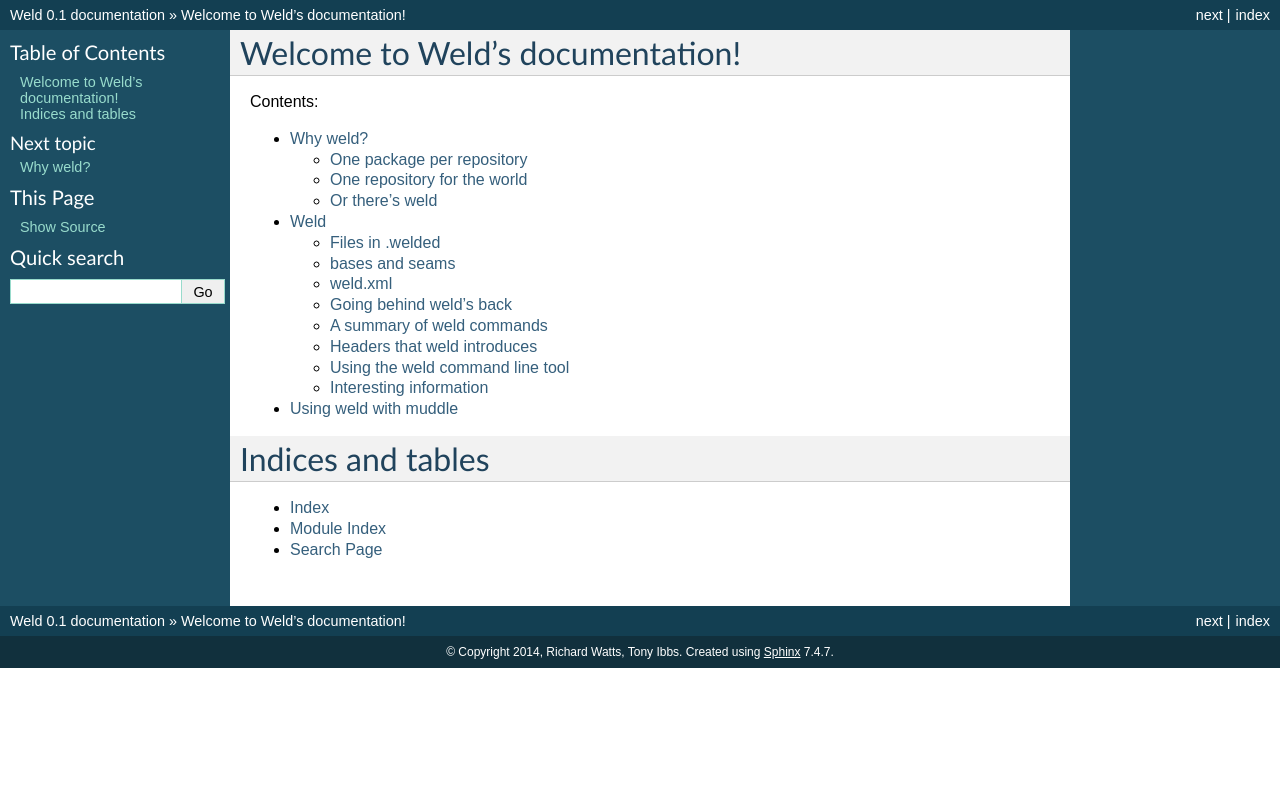
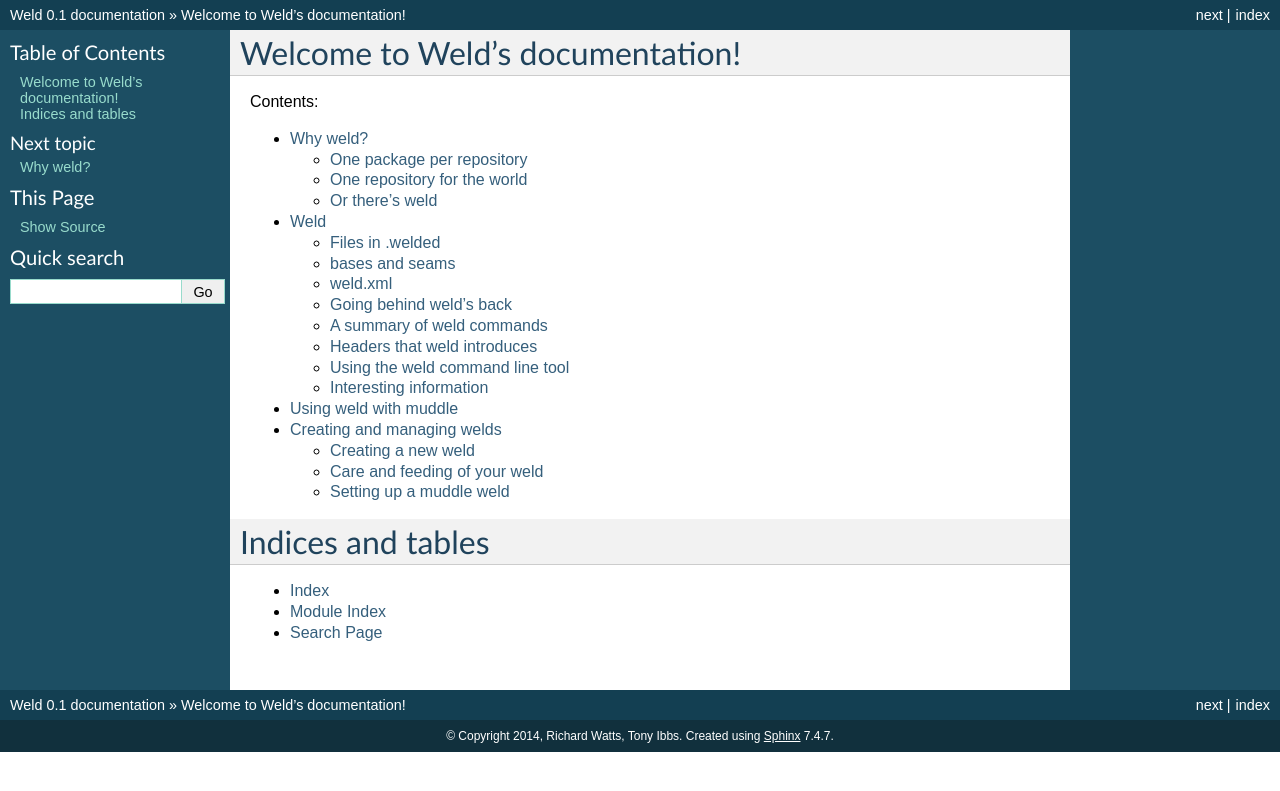
Before and after one commit to kynesim/weld, a Sphinx documentation site: the page built from docs/index.txt, in a window 1280 px wide. Shown: the top 791 px of the page. Built offline with Sphinx 7.4.7, drawn with Linux system fonts in a browser that asks for light colours; part of the change alters nothing that is shown.

Commit message:
Add some more docs

```diff
--- a/docs/index.txt
+++ b/docs/index.txt
@@ -14,6 +14,7 @@ Contents:
    intro
    README
    muddle
+   weld-management
 
 
 
--- /dev/null
+++ b/docs/weld-management.txt
@@ -0,0 +1,143 @@
+===========================
+Creating and managing welds
+===========================
+
+Creating a new weld
+===================
+
+Create a new directory for the weld::
+
+  $ mkdir fromble
+  $ cd fromble
+
+Create an XML file describing the weld. We're going to use the "canonical
+example" weld::
+
+   <?xml version="1.0" ?>
+   <weld name="frank">
+     <origin uri="ssh://git@home.example.com/ribbit/fromble" />
+     <base name="project124" uri="ssh://git@foo.example.com/my/base" branch="b" rev=".." tag=".."/>
+     <base name="igniting_duck" uri="ssh://git@bar.example.com/wobble" />
+     <seam base="project124" dest="flibble" />
+     <seam base="igniting_duck" source="foo" dest="bar" />
+   </weld>
+
+and we're going to put it into a an appropriate file with some editor - for
+instance::
+
+  $ vim fromble.xml
+
+We can then use the ``weld`` commandline tool to initialise our weld::
+
+  $ weld init fromble.xml
+  > git init
+  > git add <some-directory>/fromble/.weld/welded.xml .gitignore
+  > git remote rm origin
+  > git remote add origin ssh://git@home.example.com/ribbit/fromble
+  > git commit --allow-empty --file /tmp/weldcommitYp7JZ2
+  Weld initialised OK.
+
+After that, our directory structure should look like::
+
+  fromble/
+    .git/...
+    .gitignore
+    .weld/
+      welded.xml
+    fromble.xml
+
+(I've left out the content of the ``.git`` directory).
+
+As we saw, the ``.gitignore`` and ``.weld/welded.xml`` files have been added
+to the (new) git repository in this directory, and committed. The
+``.gitignore`` instructs git to ignore some artefacts that weld knows it will
+create in the ``.weld`` directory. The ``.weld/welded.xml`` is a "copy" of the
+original ``fromble.xml`` (actually, it is produced by reading the original XML
+and then writing it out from the internal datastructure, so the layout is
+likely to be slightly different, but the content should have the same effect).
+
+We don't need the original XML file, so I shall delete it::
+
+  $ rm fromble.xml
+
+If the URIs for the bases were real, we could now do::
+
+  $ weld pull _all
+
+which would use git to clone each of the bases into::
+
+  .weld/bases/project124
+  .weld/bases/igniting-duck
+
+and then copy the appropriate content into the weld itself. After this, our
+directory structure would look like::
+
+  fromble/
+    .git/...
+    .gitignore
+    .weld/
+      bases/
+        igniting_duck/
+          .git/...
+          one/
+            <source-code A>
+          two/
+            <source-code B>
+        projct124/
+          .git/...
+          one/
+            <source-code C>
+          two/
+            <source-code D>
+      counter
+      welded.xml
+    124/
+      one/
+        <source-code C>
+      two/
+        <source-code D>
+    one-duck/
+      <source-code A>
+    two-duck/
+      <source-code B>
+
+Here we can see that in ``.weld/bases`` are the clones of the two remote
+packages (our "bases"), each with its own ``.git`` directory. A normal user
+will never interact with these, and strictly speaking they are not part of the
+weld.
+
+We can also see, at the top level of ``fromble``, that we now have three
+source directories: ``124``, ``one-duck`` and ``two-duck``. These are checked
+into the weld's git repository, and correspond to the seams described in the
+XML file. Thus the weld source directory ``124`` corresponds to all of the
+``project124`` base, whilst the two directories in the ``igniting_duck`` base
+have been split into separate (in this case top-level) directories in the
+weld.
+
+Now we've got our weld set up, we can create a bare repository for it in the
+normal manner - going to some appropriate place, doing::
+
+  repo$ git init --bare
+
+and then setting that up as the origin for our weld and pushing to it::
+
+  $ git remote add origin <URI of remote repository>
+  $ git push
+
+The *user* can then be instructed to retrieve the weld by just doing::
+
+  $ git clone <URI of remote repository>
+
+Care and feeding of your weld
+=============================
+
+...how to use "weld push" and "weld pull" and friends to maintain a weld's
+bases...
+
+
+Setting up a muddle weld
+========================
+
+...what it says...
+
+.. vim: set filetype=rst tabstop=8 softtabstop=2 shiftwidth=2 expandtab:
```
